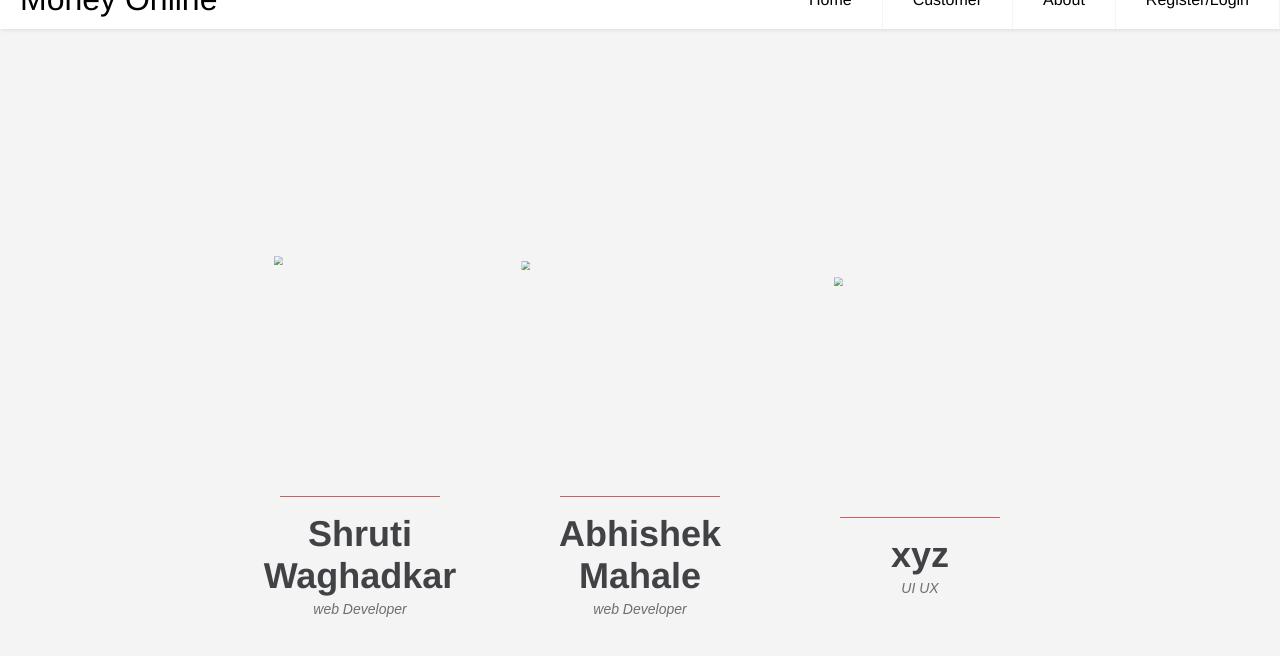
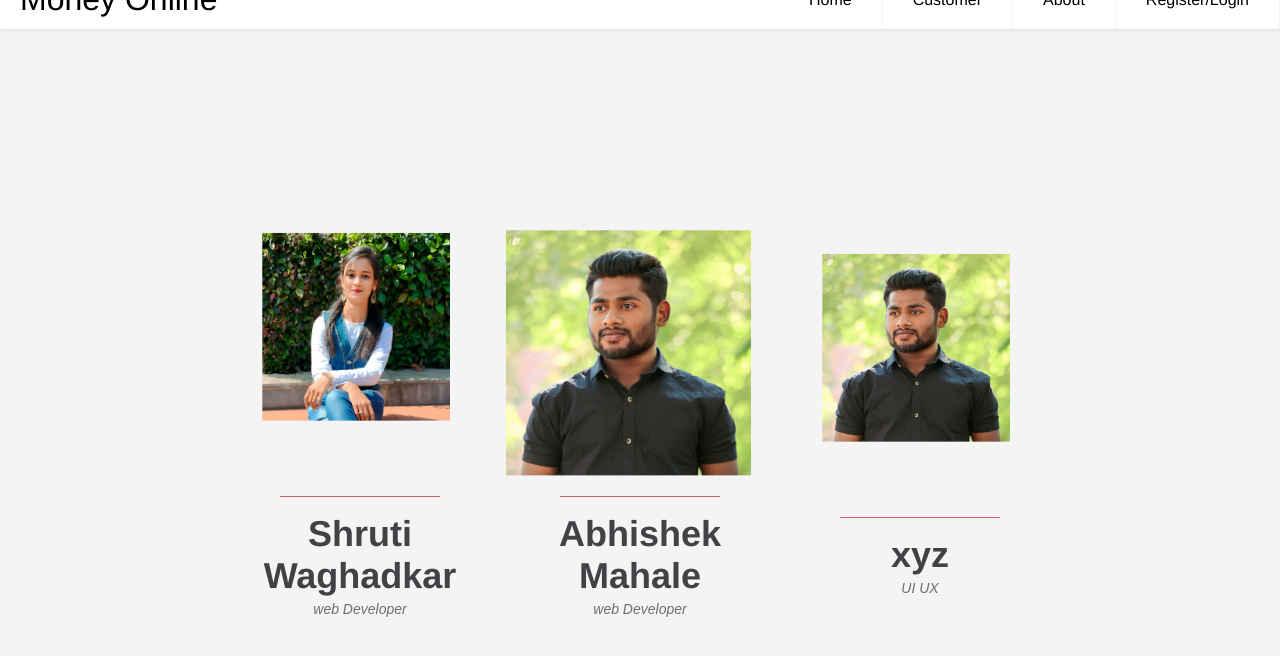
Before and after one commit to 1472abhi/Bank, a plain HTML site: page about.html in a window 1280 px wide. Drawn offline with Linux system fonts and the light colour scheme; the site is published under a folder, as on GitHub Pages, so addresses that start at the root find nothing; a web font is replaced by a local one.

Commit message:
Update about.html

```diff
--- a/about.html
+++ b/about.html
@@ -33,7 +33,7 @@
 
             <img
               class="img img1"
-              src="/public/images/developers/shruti.jpg"
+              src="./public/images/developers/shruti.jpg"
             />
           </div>
         </div>
@@ -47,7 +47,7 @@
 
             <img
               class="img img2"
-              src="/public/images/developers/abhi.jpg"
+              src="./public/images/developers/abhi.jpg"
             />
           </div>
         </div>
@@ -61,7 +61,7 @@
 
             <img
               class="img img3"
-              src="/public/images/developers/abhi.jpg"
+              src="./public/images/developers/abhi.jpg"
             />
           </div>
         </div>
```
